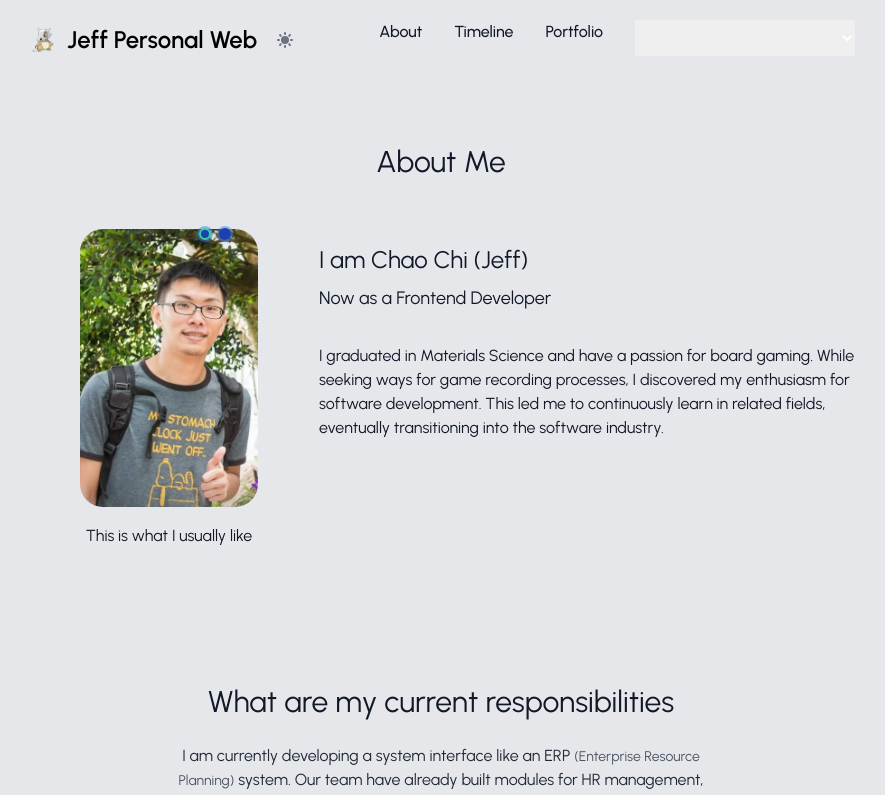
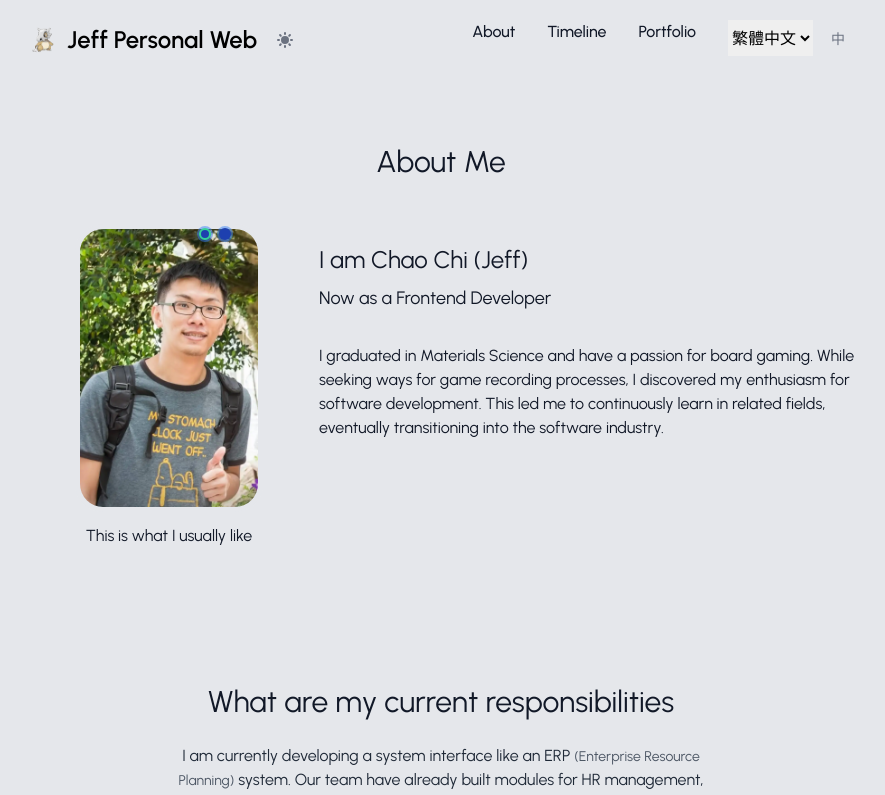
Before and after one commit to ccwChi/portfolio_web, a React (Create React App) app: page / in a window 1280 px wide. Shown: the top 795 px of the page, without its empty margins (199-1084 px from the left). Built offline with nearby package versions, Linux system fonts and the light colour scheme.

Commit message:
i18n未處理好

```diff
--- a/src/components/Header.jsx
+++ b/src/components/Header.jsx
@@ -66,10 +66,11 @@ const Header = () => {
 		localStorage.setItem("selectedLanguage", language);
 	}, [language]);
 
-	const handleChangeLanguage = (event) => {
-		const selectedLanguage = event.target.value;
-		changeLanguage(selectedLanguage);
-		localStorage.setItem("selectedLanguage", selectedLanguage);
+	const handleChangeLanguage = (lag) => {
+		// const selectedLanguage = event.target.value;
+    console.log(lag)
+		changeLanguage(lag);
+		localStorage.setItem("selectedLanguage", lag);
 	};
 
 
@@ -140,15 +141,27 @@ const Header = () => {
 						value={language}
 						onChange={handleChangeLanguage}
 						size="small"
-						className="!h-9 !text-white !w-[90px] sm:!w-[220px]"
+						className="!h-9 "
 						>
 						{languagesList.map((obj) => (
-							<div key={obj.code} value={obj.code}>
+							<option key={obj.code} value={obj.code}>
 
 								{` ${obj.label}`}
-							</div>
+							</option>
 						))}
 					</select>
+          <button
+      id="theme-toggle"
+      type="button"
+      className="text-gray-500 dark:text-gray-400 hover:bg-gray-200 dark:hover:bg-gray-900 focus:outline-none focus:ring-0 rounded-full text-sm p-2.5"
+      onClick={(e)=>handleChangeLanguage(e.target.dataset.code)}
+    >
+      {true ? (
+        <span data-code="zh">中</span>
+      ) : (
+        <span>En</span>
+      )}
+    </button>
 				</div>
             </ul>
           </div>
```
